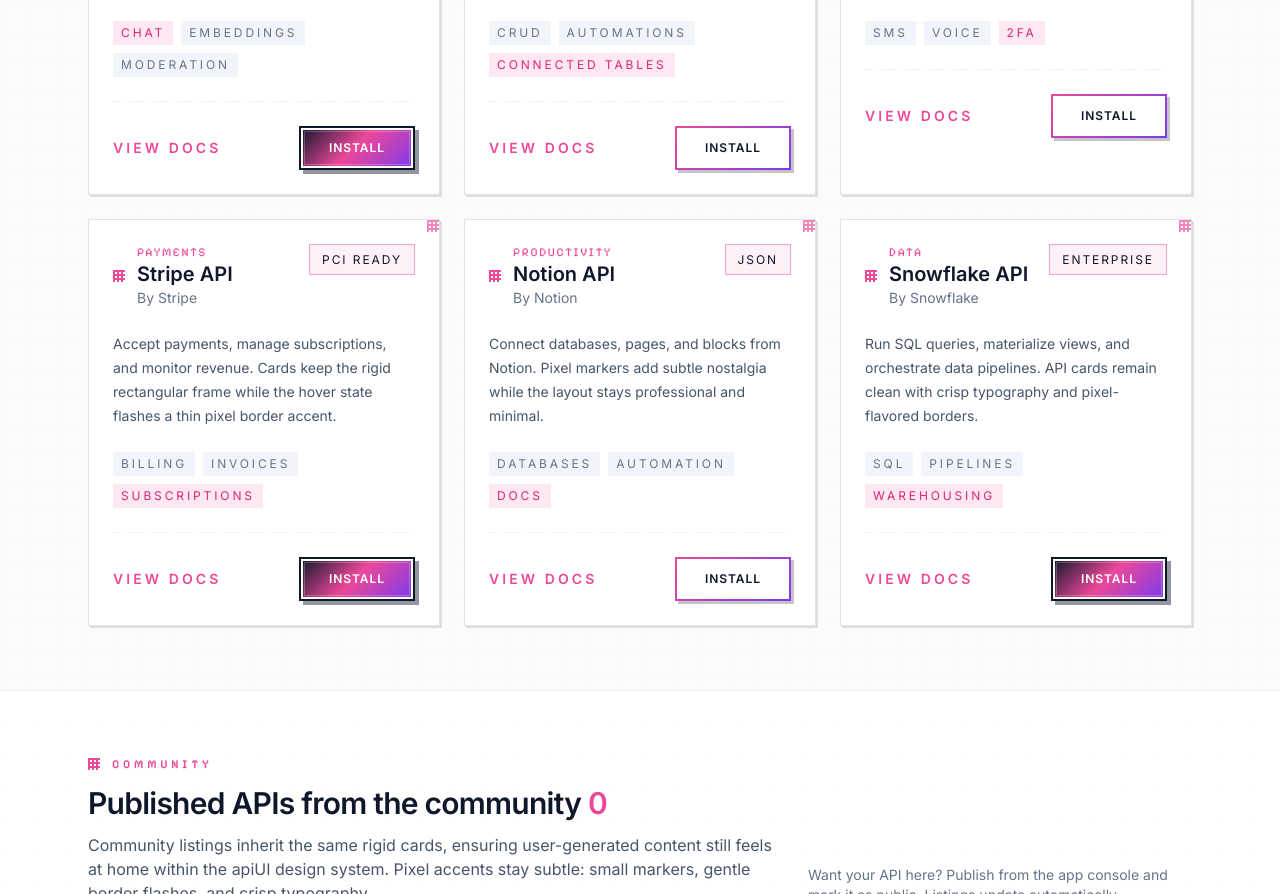
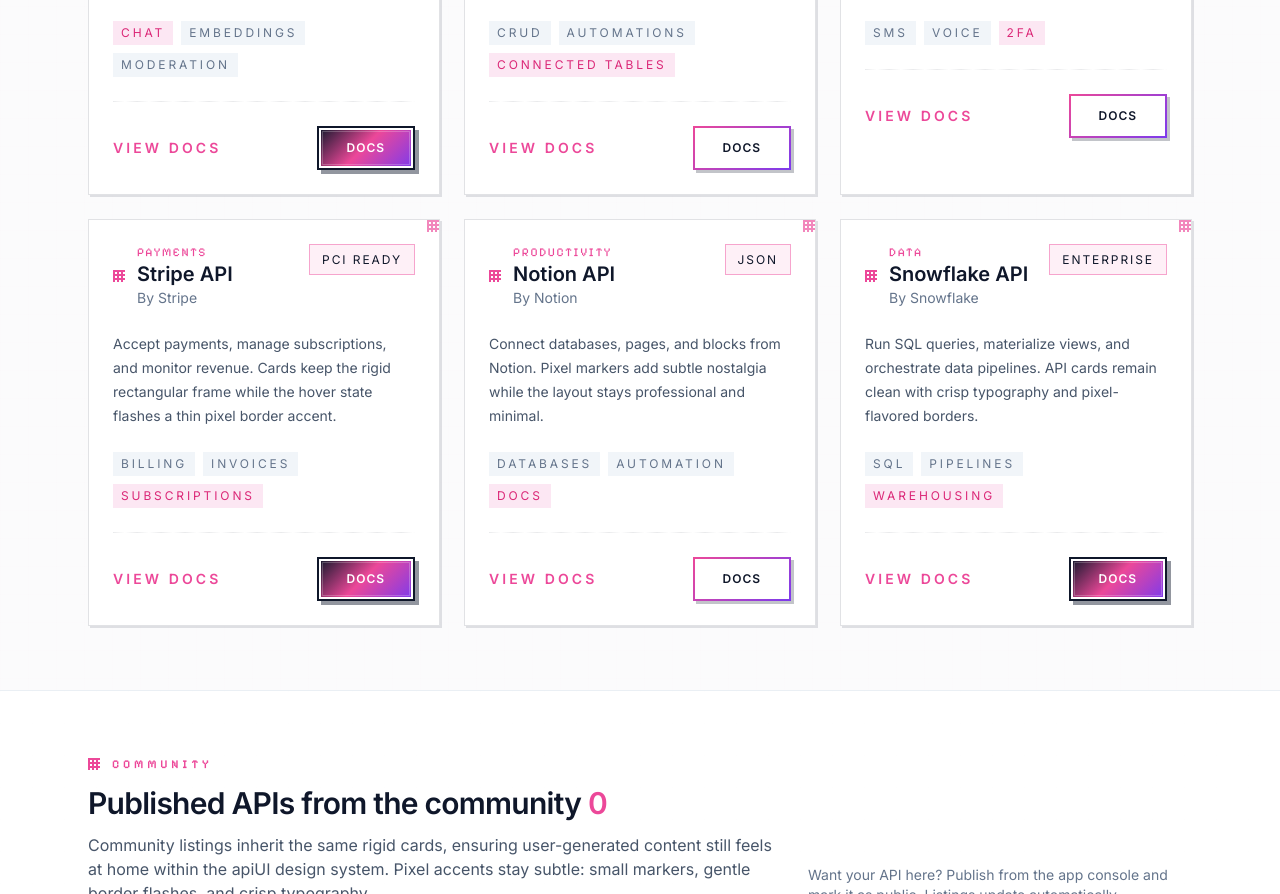
Before and after one commit to murderszn/apiui, a website: page frontend/api-hub.html in a window 1280 px wide. Shown: the part 1697-2591 px from the top of the page. Drawn offline with nearby package versions, Linux system fonts and the light colour scheme; no server answers.

Commit message:
🔧 Remove install buttons from API Hub third-party applications
- Replaced all 'Install' buttons with 'Docs' buttons linking to api-docs.html
- Updated OpenAI, Airtable, Twilio, Stripe, Notion, and Snowflake API cards
- Simplified user interaction - focus on documentation rather than installation
- Maintained consistent button styling and layout

```diff
--- a/frontend/api-hub.html
+++ b/frontend/api-hub.html
@@ -514,7 +514,7 @@
                         <div class="hub-divider"></div>
                             <div class="flex items-center justify-between">
                             <a href="https://platform.openai.com/docs" target="_blank" rel="noreferrer" class="text-sm font-semibold text-pink-500 uppercase tracking-[0.22em]">View Docs</a>
-                            <button type="button" class="hub-btn hub-btn-primary text-xs" data-install="openai">Install</button>
+                            <a href="api-docs.html" class="hub-btn hub-btn-primary text-xs">Docs</a>
                     </div>
                     </article>
 
@@ -541,7 +541,7 @@
                         <div class="hub-divider"></div>
                             <div class="flex items-center justify-between">
                             <a href="https://airtable.com/developers/web/api/introduction" target="_blank" rel="noreferrer" class="text-sm font-semibold text-pink-500 uppercase tracking-[0.22em]">View Docs</a>
-                            <button type="button" class="hub-btn hub-btn-secondary text-xs" data-install="airtable">Install</button>
+                            <a href="api-docs.html" class="hub-btn hub-btn-secondary text-xs">Docs</a>
                     </div>
                     </article>
 
@@ -568,7 +568,7 @@
                         <div class="hub-divider"></div>
                             <div class="flex items-center justify-between">
                             <a href="https://www.twilio.com/docs" target="_blank" rel="noreferrer" class="text-sm font-semibold text-pink-500 uppercase tracking-[0.22em]">View Docs</a>
-                            <button type="button" class="hub-btn hub-btn-secondary text-xs" data-install="twilio">Install</button>
+                            <a href="api-docs.html" class="hub-btn hub-btn-secondary text-xs">Docs</a>
                             </div>
                     </article>
 
@@ -595,7 +595,7 @@
                         <div class="hub-divider"></div>
                             <div class="flex items-center justify-between">
                             <a href="https://stripe.com/docs/api" target="_blank" rel="noreferrer" class="text-sm font-semibold text-pink-500 uppercase tracking-[0.22em]">View Docs</a>
-                            <button type="button" class="hub-btn hub-btn-primary text-xs" data-install="stripe">Install</button>
+                            <a href="api-docs.html" class="hub-btn hub-btn-primary text-xs">Docs</a>
                             </div>
                     </article>
 
@@ -622,7 +622,7 @@
                         <div class="hub-divider"></div>
                         <div class="flex items-center justify-between">
                             <a href="https://developers.notion.com/" target="_blank" rel="noreferrer" class="text-sm font-semibold text-pink-500 uppercase tracking-[0.22em]">View Docs</a>
-                            <button type="button" class="hub-btn hub-btn-secondary text-xs" data-install="notion">Install</button>
+                            <a href="api-docs.html" class="hub-btn hub-btn-secondary text-xs">Docs</a>
                         </div>
                     </article>
 
@@ -649,7 +649,7 @@
                         <div class="hub-divider"></div>
                             <div class="flex items-center justify-between">
                             <a href="https://docs.snowflake.com/en/developer-guide" target="_blank" rel="noreferrer" class="text-sm font-semibold text-pink-500 uppercase tracking-[0.22em]">View Docs</a>
-                            <button type="button" class="hub-btn hub-btn-primary text-xs" data-install="snowflake">Install</button>
+                            <a href="api-docs.html" class="hub-btn hub-btn-primary text-xs">Docs</a>
                             </div>
                     </article>
                         </div>
```
